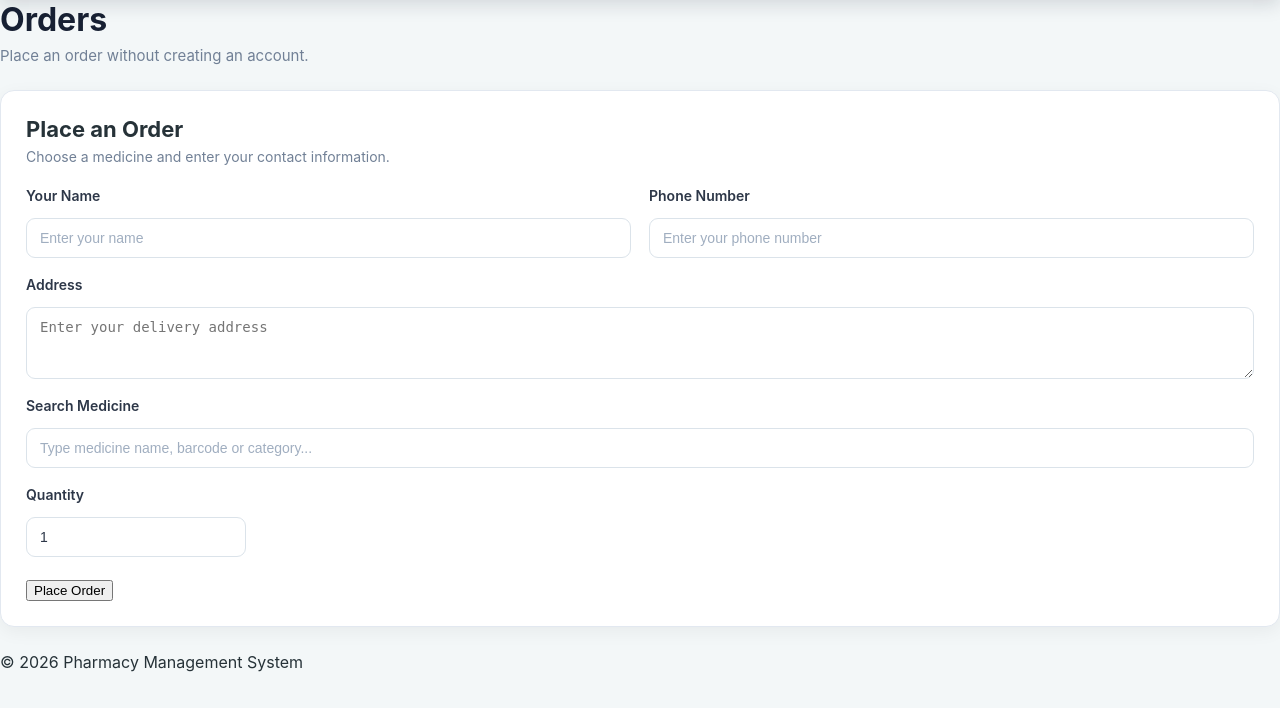
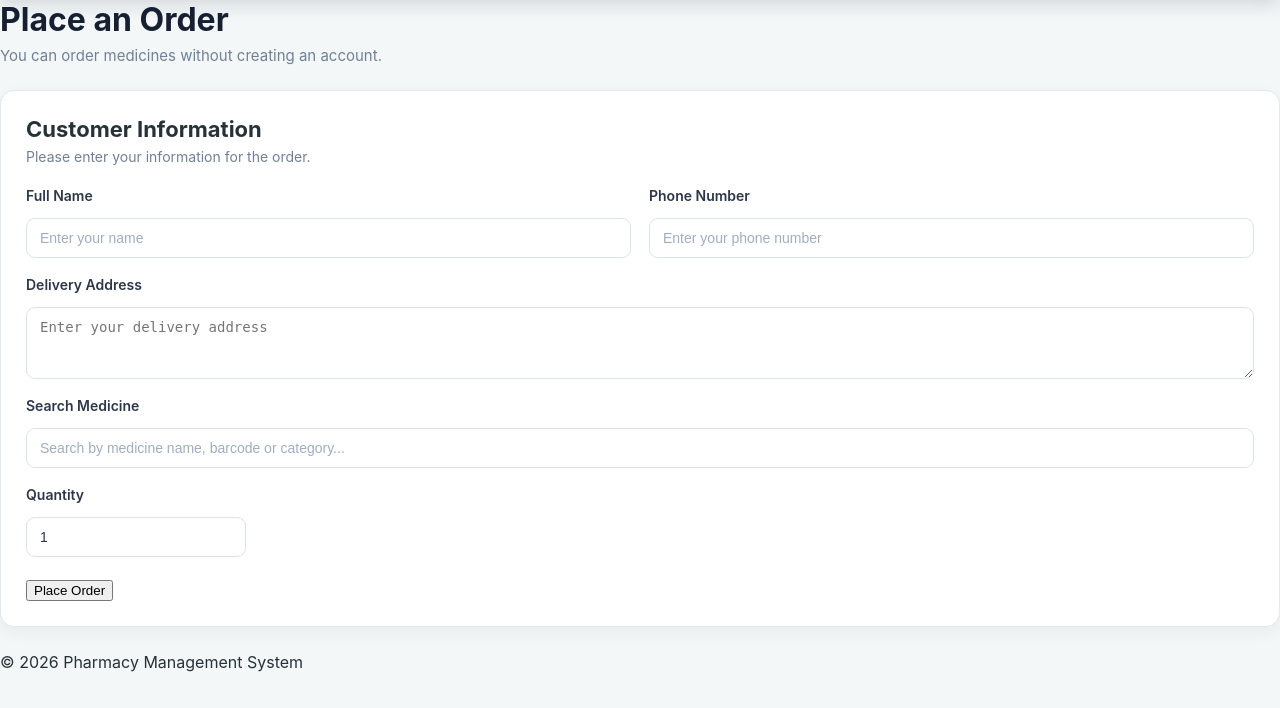
Before and after one commit to gmmuhammad002-cyber/pharmacy-management-system, a Flask app: template templates/order.html in a window 1280 px wide. Shown: the part 79-787 px from the top of the page. Run offline with Flask 3, Linux system fonts and the light colour scheme; the template is opened without the code that fills it, so the values that code supplies are empty; some libraries are stand-ins or nearby versions.

Commit message:
Update order.html

```diff
--- a/templates/order.html
+++ b/templates/order.html
@@ -5,11 +5,39 @@
 {% block content %}
 
 <div class="page-header">
+
     <div>
-        <h1>Orders</h1>
-        <p>Place an order without creating an account.</p>
+        <h1>Place an Order</h1>
+
+        <p>
+            You can order medicines without creating an account.
+        </p>
     </div>
+
 </div>
+
+
+{% if success_order %}
+
+<div class="order-success">
+
+    <div class="success-icon">
+        ✓
+    </div>
+
+    <div>
+        <strong>
+            Order #{{ success_order }} received!
+        </strong>
+
+        <p>
+            Your order has been submitted and is waiting for confirmation.
+        </p>
+    </div>
+
+</div>
+
+{% endif %}
 
 
 <!-- =====================================================
@@ -19,23 +47,28 @@
 <div class="order-card">
 
     <div class="order-card-header">
-        <h2>Place an Order</h2>
-        <p>Choose a medicine and enter your contact information.</p>
+
+        <h2>Customer Information</h2>
+
+        <p>
+            Please enter your information for the order.
+        </p>
+
     </div>
 
 
-    <form method="POST"
+    <form
+        method="POST"
         action="{{ url_for('orders') }}"
-          id="orderForm">
-
-        <!-- CUSTOMER INFORMATION -->
+        id="orderForm"
+    >
 
         <div class="form-grid">
 
             <div class="form-group">
 
                 <label for="customer_name">
-                    Your Name
+                    Full Name
                 </label>
 
                 <input
@@ -71,7 +104,7 @@
         <div class="form-group">
 
             <label for="customer_address">
-                Address
+                Delivery Address
             </label>
 
             <textarea
@@ -96,9 +129,10 @@
             <input
                 type="text"
                 id="medicineSearch"
-                placeholder="Type medicine name, barcode or category..."
+                placeholder="Search by medicine name, barcode or category..."
                 autocomplete="off"
             >
+
 
             <div
                 id="medicineResults"
@@ -136,8 +170,8 @@
                 type="number"
                 id="quantity"
                 name="quantity"
+                value="1"
                 min="1"
-                value="1"
                 required
             >
 
@@ -157,7 +191,7 @@
 
 
 <!-- =====================================================
-     ADMIN ORDER MANAGEMENT
+     ADMIN ORDERS
 ===================================================== -->
 
 {% if current_user.is_authenticated and current_user.role == "admin" %}
@@ -184,14 +218,39 @@
             <thead>
 
                 <tr>
-                    <th>Order</th>
-                    <th>Customer</th>
-                    <th>Medicine</th>
-                    <th>Quantity</th>
-                    <th>Total</th>
-                    <th>Status</th>
-                    <th>Date</th>
-                    <th>Action</th>
+
+                    <th>
+                        Order
+                    </th>
+
+                    <th>
+                        Customer
+                    </th>
+
+                    <th>
+                        Medicine
+                    </th>
+
+                    <th>
+                        Quantity
+                    </th>
+
+                    <th>
+                        Total
+                    </th>
+
+                    <th>
+                        Status
+                    </th>
+
+                    <th>
+                        Date
+                    </th>
+
+                    <th>
+                        Action
+                    </th>
+
                 </tr>
 
             </thead>
@@ -204,9 +263,11 @@
                 <tr>
 
                     <td>
+
                         <strong>
                             #{{ order.id }}
                         </strong>
+
                     </td>
 
 
@@ -250,7 +311,9 @@
 
 
                     <td>
+
                         ${{ "%.2f"|format(order.total_price) }}
+
                     </td>
 
 
@@ -266,7 +329,11 @@
 
 
                     <td>
-                        {{ order.created_at.strftime("%Y-%m-%d %H:%M") }}
+
+                        {{ order.created_at.strftime(
+                            "%Y-%m-%d %H:%M"
+                        ) }}
+
                     </td>
 
 
@@ -274,7 +341,12 @@
 
                         <form
                             method="POST"
-                            action="{{ url_for('update_order_status', id=order.id) }}"
+                            action="{{
+                                url_for(
+                                    'update_order_status',
+                                    id=order.id
+                                )
+                            }}"
                             class="order-status-form"
                         >
 
@@ -285,28 +357,39 @@
 
                                 <option
                                     value="Pending"
-                                    {% if order.status == "Pending" %}selected{% endif %}
+                                    {% if order.status == "Pending" %}
+                                    selected
+                                    {% endif %}
                                 >
                                     Pending
                                 </option>
 
+
                                 <option
                                     value="Approved"
-                                    {% if order.status == "Approved" %}selected{% endif %}
+                                    {% if order.status == "Approved" %}
+                                    selected
+                                    {% endif %}
                                 >
                                     Approved
                                 </option>
 
+
                                 <option
                                     value="Completed"
-                                    {% if order.status == "Completed" %}selected{% endif %}
+                                    {% if order.status == "Completed" %}
+                                    selected
+                                    {% endif %}
                                 >
                                     Completed
                                 </option>
 
+
                                 <option
                                     value="Cancelled"
-                                    {% if order.status == "Cancelled" %}selected{% endif %}
+                                    {% if order.status == "Cancelled" %}
+                                    selected
+                                    {% endif %}
                                 >
                                     Cancelled
                                 </option>
@@ -338,7 +421,9 @@
     {% else %}
 
     <div class="empty-state">
+
         No customer orders yet.
+
     </div>
 
     {% endif %}
@@ -352,40 +437,76 @@
 
 const medicines = [
     {% for medicine in medicines %}
+
     {
         id: {{ medicine.id }},
+
         name: {{ medicine.name|tojson }},
+
         barcode: {{ (medicine.barcode or "")|tojson }},
+
         category: {{ (medicine.category or "")|tojson }},
+
         quantity: {{ medicine.quantity }},
+
         price: {{ medicine.selling_price or 0 }}
     },
+
     {% endfor %}
 ];
 
 
 const searchInput =
-    document.getElementById("medicineSearch");
+    document.getElementById(
+        "medicineSearch"
+    );
+
 
 const results =
-    document.getElementById("medicineResults");
+    document.getElementById(
+        "medicineResults"
+    );
+
 
 const medicineId =
-    document.getElementById("medicineId");
+    document.getElementById(
+        "medicineId"
+    );
+
 
 const selectedMedicine =
-    document.getElementById("selectedMedicine");
+    document.getElementById(
+        "selectedMedicine"
+    );
+
 
 const quantityInput =
-    document.getElementById("quantity");
+    document.getElementById(
+        "quantity"
+    );
+
 
 const orderForm =
-    document.getElementById("orderForm");
+    document.getElementById(
+        "orderForm"
+    );
+
+
+function escapeHtml(value) {
+
+    return String(value)
+        .replaceAll("&", "&amp;")
+        .replaceAll("<", "&lt;")
+        .replaceAll(">", "&gt;")
+        .replaceAll('"', "&quot;")
+        .replaceAll("'", "&#039;");
+}
 
 
 function showResults(items) {
 
     results.innerHTML = "";
+
 
     if (items.length === 0) {
 
@@ -406,28 +527,51 @@ function showResults(items) {
         const item =
             document.createElement("div");
 
+
         item.className =
             "medicine-result";
 
 
         item.innerHTML = `
+
             <div>
-                <strong>${escapeHtml(medicine.name)}</strong>
+
+                <strong>
+                    ${escapeHtml(medicine.name)}
+                </strong>
 
                 <small>
-                    ${escapeHtml(medicine.category || "Medicine")}
-                    ${medicine.barcode
-                        ? " • " + escapeHtml(medicine.barcode)
-                        : ""}
+
+                    ${escapeHtml(
+                        medicine.category || "Medicine"
+                    )}
+
+                    ${
+                        medicine.barcode
+                        ? " • " +
+                          escapeHtml(
+                              medicine.barcode
+                          )
+                        : ""
+                    }
+
                 </small>
+
             </div>
 
+
             <span>
-                $${Number(medicine.price).toFixed(2)}
+
+                $${Number(
+                    medicine.price
+                ).toFixed(2)}
+
                 <small>
                     Stock: ${medicine.quantity}
                 </small>
+
             </span>
+
         `;
 
 
@@ -438,28 +582,45 @@ function showResults(items) {
                 medicineId.value =
                     medicine.id;
 
+
                 searchInput.value =
                     medicine.name;
 
+
                 selectedMedicine.innerHTML = `
+
+                    <strong>
                         Selected:
-                    <strong>
-                        ${escapeHtml(medicine.name)}
                     </strong>
-                    — $${Number(medicine.price).toFixed(2)}
-                    — Stock: ${medicine.quantity}
+
+                    ${escapeHtml(
+                        medicine.name
+                    )}
+
+                    — $${Number(
+                        medicine.price
+                    ).toFixed(2)}
+
+                    — Stock:
+                    ${medicine.quantity}
+
                 `;
+
 
                 selectedMedicine.style.display =
                     "block";
 
+
                 results.style.display =
                     "none";
+
 
                 quantityInput.max =
                     medicine.quantity;
 
+
                 quantityInput.value = 1;
+
             }
         );
 
@@ -486,6 +647,7 @@ searchInput.addEventListener(
 
         medicineId.value = "";
 
+
         selectedMedicine.style.display =
             "none";
 
@@ -500,9 +662,11 @@ searchInput.addEventListener(
 
 
         const filtered =
-            medicines.filter(function(medicine) {
+            medicines.filter(
+                function(medicine) {
 
                     return (
+
                         medicine.name
                             .toLowerCase()
                             .includes(search)
@@ -518,12 +682,16 @@ searchInput.addEventListener(
                         medicine.category
                             .toLowerCase()
                             .includes(search)
+
                     );
 
-            });
+                }
+            );
 
 
-        showResults(filtered);
+        showResults(
+            filtered
+        );
 
     }
 );
@@ -546,7 +714,15 @@ orderForm.addEventListener(
 
 
         const quantity =
-            Number(quantityInput.value);
+            Number(
+                quantityInput.value
+            );
+
+
+        const max =
+            Number(
+                quantityInput.max
+            );
 
 
         if (!quantity || quantity < 1) {
@@ -560,6 +736,17 @@ orderForm.addEventListener(
             return;
         }
 
+
+        if (max && quantity > max) {
+
+            event.preventDefault();
+
+            alert(
+                "The requested quantity is not available."
+            );
+
+        }
+
     }
 );
 
@@ -569,9 +756,15 @@ document.addEventListener(
     function(event) {
 
         if (
-            !searchInput.contains(event.target)
+            !searchInput.contains(
+                event.target
+            )
+
             &&
-            !results.contains(event.target)
+
+            !results.contains(
+                event.target
+            )
         ) {
 
             results.style.display =
@@ -582,16 +775,6 @@ document.addEventListener(
 );
 
 
-function escapeHtml(value) {
-
-    return String(value)
-        .replaceAll("&", "&amp;")
-        .replaceAll("<", "&lt;")
-        .replaceAll(">", "&gt;")
-        .replaceAll('"', "&quot;")
-        .replaceAll("'", "&#039;");
-}
-
 </script>
 
 {% endblock %}
```
Lines whose indentation alone changed are shown as unchanged.
